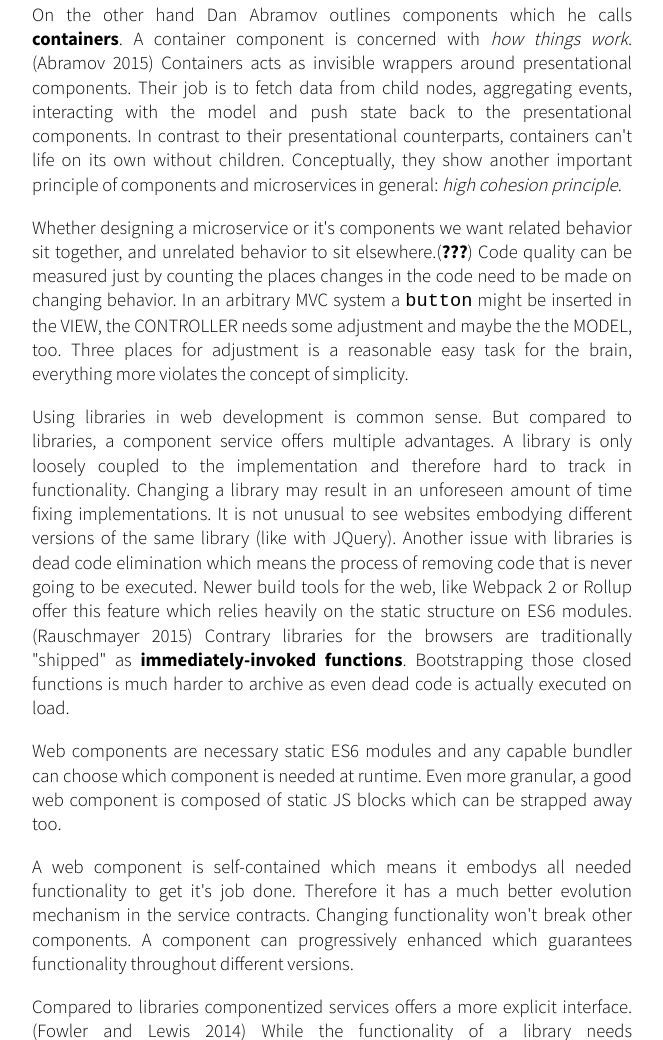
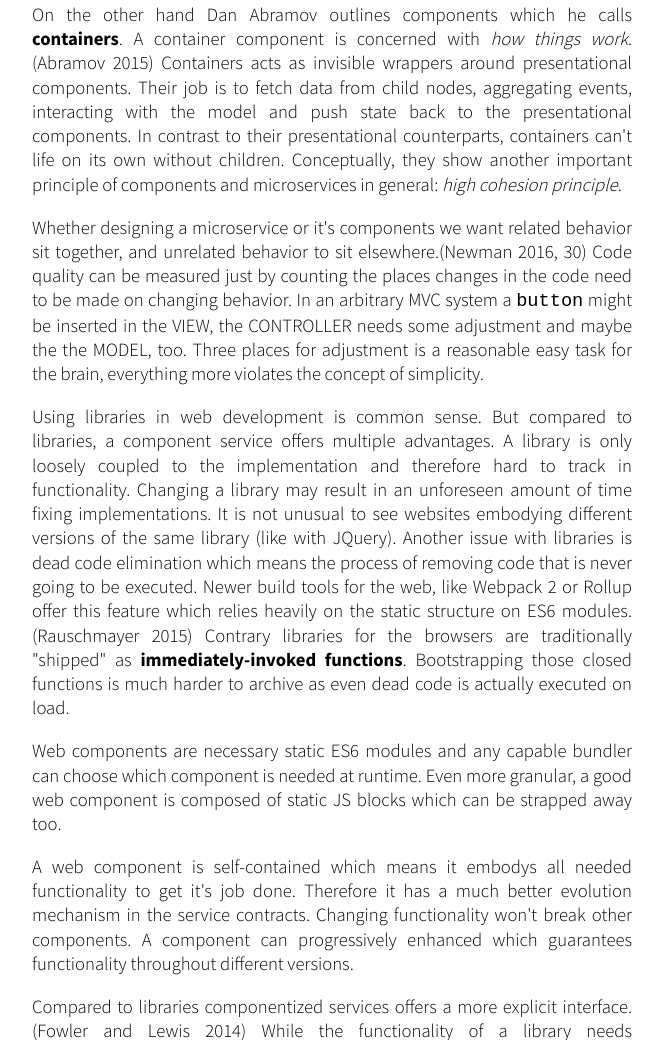
Before and after one commit to ja0nz/bachelorarbeit, a plain HTML site: page build/index.html in a window 1280 px wide. Shown: the part 4235-5275 px from the top of the page, without its empty margins (308-971 px from the left). Drawn offline with Linux system fonts and the light colour scheme; files that its build step writes are made by us from their sources; files whose address does not match are found by name.

Commit message:
Save local changes

```diff
--- a/build/index.html
+++ b/build/index.html
@@ -108,7 +108,7 @@ code > span.in { color: #60a0b0; font-weight: bold; font-style: italic; } /* Inf
 <p>&quot;A <strong>component</strong> is a unit of software that is independently replaceable and upgradeable.&quot; <span class="citation" data-cites="Fowler2014">(Fowler and Lewis 2014)</span> Components are the building blocks of the microservice but in fact they even share a lot of similarities just on a smaller scale. One of the similarity is the <em>loose coupling principle</em>: changing and deploying one service shouldn't result in changing other parts of the system.<span class="citation" data-cites="Newman2015">(Newman 2016, 30)</span>. Same goes for the component which should know as little as it needs about the service to fulfil it's job.</p>
 <p>Any reader of the paper coming from the ReactJS / Redux world this concept of components might look familiar. Dan Abramov, the creator of Redux, once defined a simple dichotomous pattern for creating UI components. In his believe, there are <strong>presentational components</strong> only related with the concern about <em>how things look</em>. This component literally doesn't know anything about the service in question which makes the component highly flexible and reusable. They are controlled solely from the outside, receiving data and dispatching unbiased events on user interaction.<span class="citation" data-cites="Abramov2015">(Abramov 2015)</span></p>
 <p>On the other hand Dan Abramov outlines components which he calls <strong>containers</strong>. A container component is concerned with <em>how things work</em>.<span class="citation" data-cites="Abramov2015">(Abramov 2015)</span> Containers acts as invisible wrappers around presentational components. Their job is to fetch data from child nodes, aggregating events, interacting with the model and push state back to the presentational components. In contrast to their presentational counterparts, containers can't life on its own without children. Conceptually, they show another important principle of components and microservices in general: <em>high cohesion principle</em>.</p>
-<p>Whether designing a microservice or it's components we want related behavior sit together, and unrelated behavior to sit elsewhere.<span class="citation" data-cites="Newman2014">(<span class="citeproc-not-found" data-reference-id="Newman2014"><strong>???</strong></span>)</span> Code quality can be measured just by counting the places changes in the code need to be made on changing behavior. In an arbitrary MVC system a <code>button</code> might be inserted in the VIEW, the CONTROLLER needs some adjustment and maybe the the MODEL, too. Three places for adjustment is a reasonable easy task for the brain, everything more violates the concept of simplicity.</p>
+<p>Whether designing a microservice or it's components we want related behavior sit together, and unrelated behavior to sit elsewhere.<span class="citation" data-cites="Newman2015">(Newman 2016, 30)</span> Code quality can be measured just by counting the places changes in the code need to be made on changing behavior. In an arbitrary MVC system a <code>button</code> might be inserted in the VIEW, the CONTROLLER needs some adjustment and maybe the the MODEL, too. Three places for adjustment is a reasonable easy task for the brain, everything more violates the concept of simplicity.</p>
 <p>Using libraries in web development is common sense. But compared to libraries, a component service offers multiple advantages. A library is only loosely coupled to the implementation and therefore hard to track in functionality. Changing a library may result in an unforeseen amount of time fixing implementations. It is not unusual to see websites embodying different versions of the same library (like with JQuery). Another issue with libraries is dead code elimination which means the process of removing code that is never going to be executed. Newer build tools for the web, like Webpack 2 or Rollup offer this feature which relies heavily on the static structure on ES6 modules.<span class="citation" data-cites="Rauschmayer2015">(Rauschmayer 2015)</span> Contrary libraries for the browsers are traditionally &quot;shipped&quot; as <strong>immediately-invoked functions</strong>. Bootstrapping those closed functions is much harder to archive as even dead code is actually executed on load.</p>
 <p>Web components are necessary static ES6 modules and any capable bundler can choose which component is needed at runtime. Even more granular, a good web component is composed of static JS blocks which can be strapped away too.</p>
 <p>A web component is self-contained which means it embodys all needed functionality to get it's job done. Therefore it has a much better evolution mechanism in the service contracts. Changing functionality won't break other components. A component can progressively enhanced which guarantees functionality throughout different versions.</p>
```
